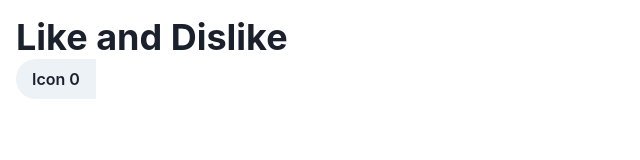
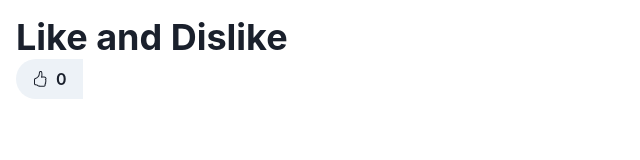
Before and after one commit to chrisvasqm/react-like-dislike, a React (Vite) app: page / in a window 1280 px wide. Shown: the top 160 px of the page, without its empty margins (0-640 px from the left). Built offline with nearby package versions, Linux system fonts and the light colour scheme.

Commit message:
Add icon

```diff
--- a/package.json
+++ b/package.json
@@ -10,13 +10,13 @@
     "preview": "vite preview"
   },
   "dependencies": {
-    "@chakra-ui/icons": "^2.1.1",
     "@chakra-ui/react": "^2.8.2",
     "@emotion/react": "^11.11.1",
     "@emotion/styled": "^11.11.0",
     "framer-motion": "^10.16.5",
     "react": "^18.2.0",
-    "react-dom": "^18.2.0"
+    "react-dom": "^18.2.0",
+    "react-icons": "^4.12.0"
   },
   "devDependencies": {
     "@types/react": "^18.2.37",
--- a/src/components/Like.tsx
+++ b/src/components/Like.tsx
@@ -1,4 +1,5 @@
 import { Button } from "@chakra-ui/react";
+import { BsHandThumbsUp, BsHandThumbsUpFill } from "react-icons/bs";
 
 interface Props {
     isLiked: boolean;
@@ -13,8 +14,11 @@ function Like({ isLiked, count, onClick }: Props) {
             borderBottomLeftRadius={'20px'}
             borderTopRightRadius={'0px'}
             borderBottomRightRadius={'0px'}
+            gap={2}
             onClick={onClick}>
-            Icon {count}
+
+            {isLiked ? <BsHandThumbsUpFill /> : <BsHandThumbsUp />} {count}
+
         </Button>
     )
 }
```
Also changed, not shown: 1 other file (tests, documents, lock files or other folders).
